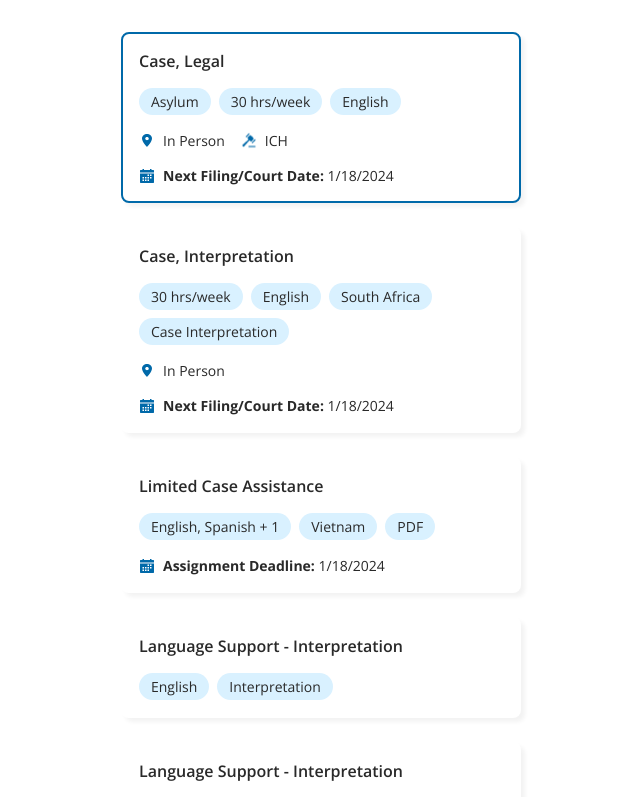
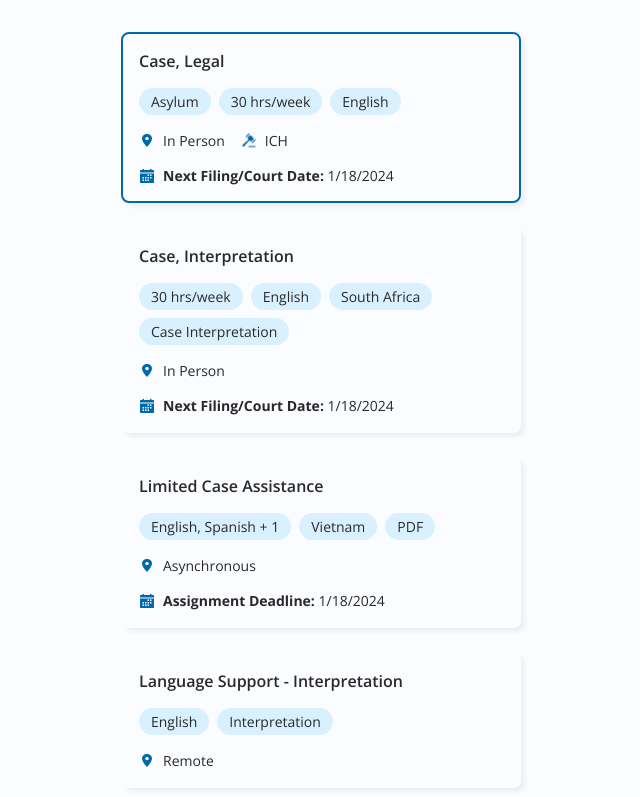
Before and after one commit to calblueprint/immigration-justice-project, a Next.js app: page /listing-card-test in a window 1280 px wide. Shown: the top 797 px of the page, without its empty margins (319-959 px from the left). Built offline with nearby package versions, Linux system fonts and the light colour scheme; no server answers.

Commit message:
update card column bg, add asynch info

```diff
--- a/src/app/listing-card-test/page.tsx
+++ b/src/app/listing-card-test/page.tsx
@@ -1,6 +1,7 @@
 'use client';
 
 import ListingCard from '@/components/ListingCard';
+import COLORS from '@/styles/colors';
 import {
   CaseListing,
   Interpretation,
@@ -57,7 +58,7 @@ const listingInt: Interpretation = {
 const listingDoc: DocumentTranslation = {
   id: 'aaa-aaa-aaa-aaa-aaa',
   languages: ['English'],
-  title: 'Language Support - Interpretation',
+  title: 'Language Support - Document',
   summary: 'Lorem ipsum dolor sit amet',
   listing_type: 'DOC',
   deadline: '2024-01-18T11:22:40+00:00',
@@ -70,6 +71,7 @@ const Container = styled.div`
   display: grid;
   place-items: center;
   padding: 32px 0;
+  background-color: ${COLORS.background};
 `;
 
 const Box = styled.div`
--- a/src/components/ListingCard/index.tsx
+++ b/src/components/ListingCard/index.tsx
@@ -74,8 +74,9 @@ export default function ListingCard({
 
   // remote info
   const remoteInfo = useMemo(() => {
-    if (listing.listing_type !== 'CASE') return '';
+    if (listing.listing_type === 'CASE' || listing.listing_type === 'INT')
       return `${listing.is_remote ? 'Remote' : 'In Person'}`;
+    return 'Asynchronous';
   }, [listing]);
 
   return (
@@ -95,21 +96,21 @@ export default function ListingCard({
         </Styles.TagRow>
       )}
 
-      {listing.listing_type === 'CASE' && (
       <Flex $gap="1rem">
         <Styles.IconTextGroup>
           <Icon type="location" />
           <P>{remoteInfo}</P>
         </Styles.IconTextGroup>
 
-          {!interpretation && listing.adjudicating_agency ? (
+        {listing.listing_type === 'CASE' &&
+        !interpretation &&
+        listing.adjudicating_agency ? (
           <Styles.IconTextGroup>
             <Icon type="gavel" />
             <P>{parseAgency(listing.adjudicating_agency)}</P>
           </Styles.IconTextGroup>
         ) : null}
       </Flex>
-      )}
 
       {listing.listing_type !== 'INT' ? (
         <Flex $align="center" $gap="8px">
```
Also changed, not shown: src/app/cases/styles.ts (+10 -0 lines). Lines whose indentation alone changed are shown as unchanged.
